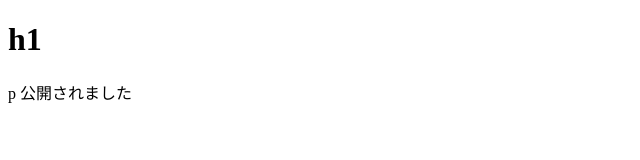
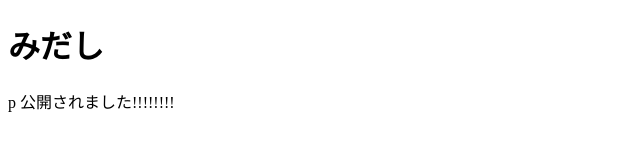
Before and after one commit to zuzuzu3/game, a plain HTML site: page index.html in a window 1280 px wide. Shown: the whole page, without its empty margins (0-640 px from the left). Drawn offline with Linux system fonts and the light colour scheme.

Commit message:
Add files via upload

```diff
--- a/index.html
+++ b/index.html
@@ -7,7 +7,7 @@
 </head>
 
 <body>
-  <h1>h1</h1>
-  <p>p 公開されました</p>
+  <h1>みだし</h1>
+  <p>p 公開されました!!!!!!!!</p>
 </body>
 </html>
```
